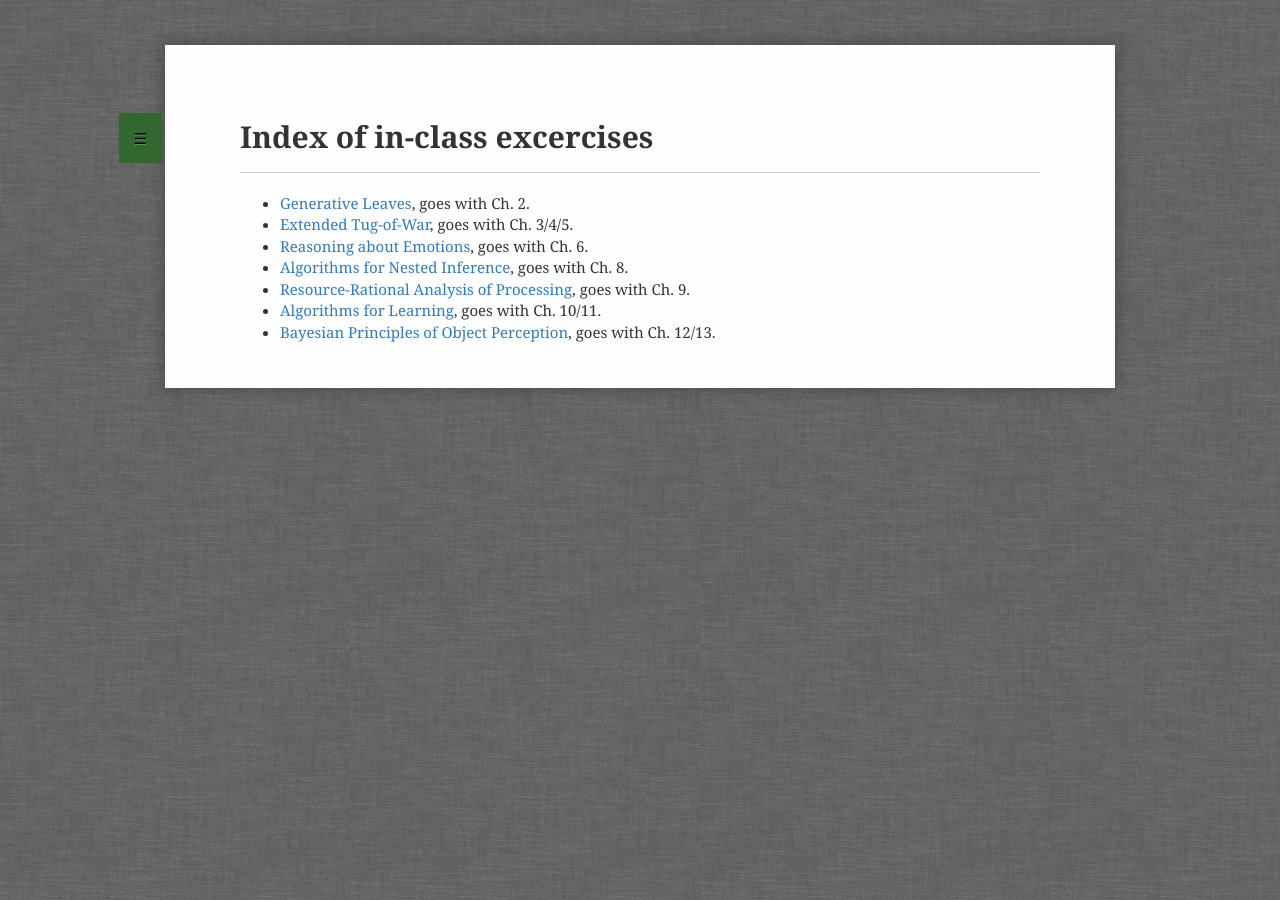
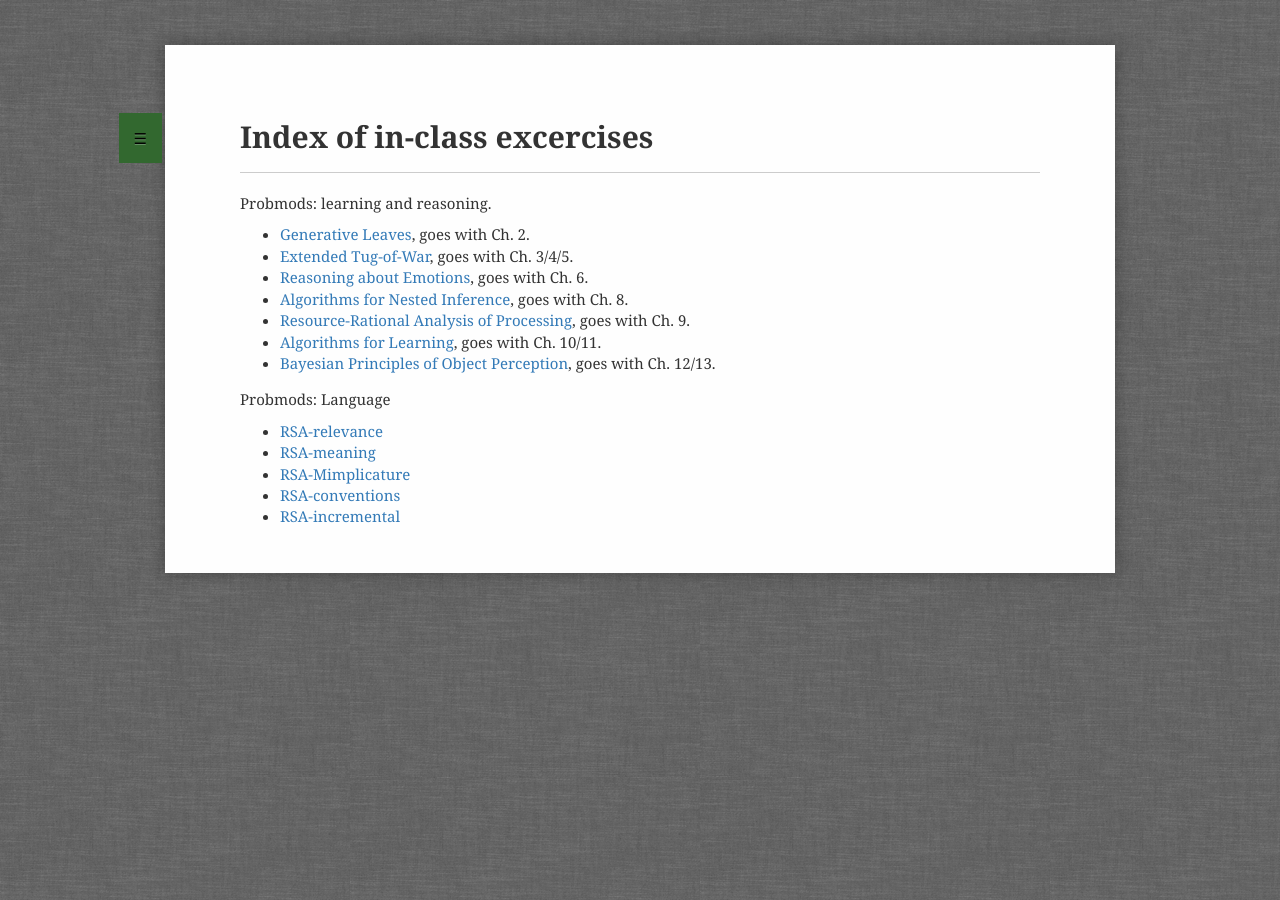
Before and after one commit to probmods/probmods2, a Jekyll site: the page built from teaching_extras/index.md, in a window 1280 px wide. Built offline with Jekyll 4.4.1, drawn with Linux system fonts in a browser that asks for light colours; a script that is not in the unit is left out.

Commit message:
add links to teaching

```diff
--- a/teaching_extras/index.md
+++ b/teaching_extras/index.md
@@ -2,6 +2,8 @@
 layout: exercise
 title: Index of in-class excercises
 ---
+
+Probmods: learning and reasoning.
 
 - [Generative Leaves](GenerativeLeaves.html), goes with Ch. 2.
 - [Extended Tug-of-War](ExtendedTugOfWar.html), goes with Ch. 3/4/5.
@@ -10,3 +12,11 @@
 - [Resource-Rational Analysis of Processing](ResourceRational.html), goes with Ch. 9.
 - [Algorithms for Learning](LearningProcess.html), goes with Ch. 10/11.
 - [Bayesian Principles of Object Perception](BayesianSpelkeObjects.html), goes with Ch. 12/13.
+
+Probmods: Language
+
+- [RSA-relevance](RSA-relevance.html)
+- [RSA-meaning](RSA-meaning.html)
+- [RSA-Mimplicature](RSA-Mimplicature.html)
+- [RSA-conventions](RSA-conventions.html)
+- [RSA-incremental](RSA-incremental.html)
```
